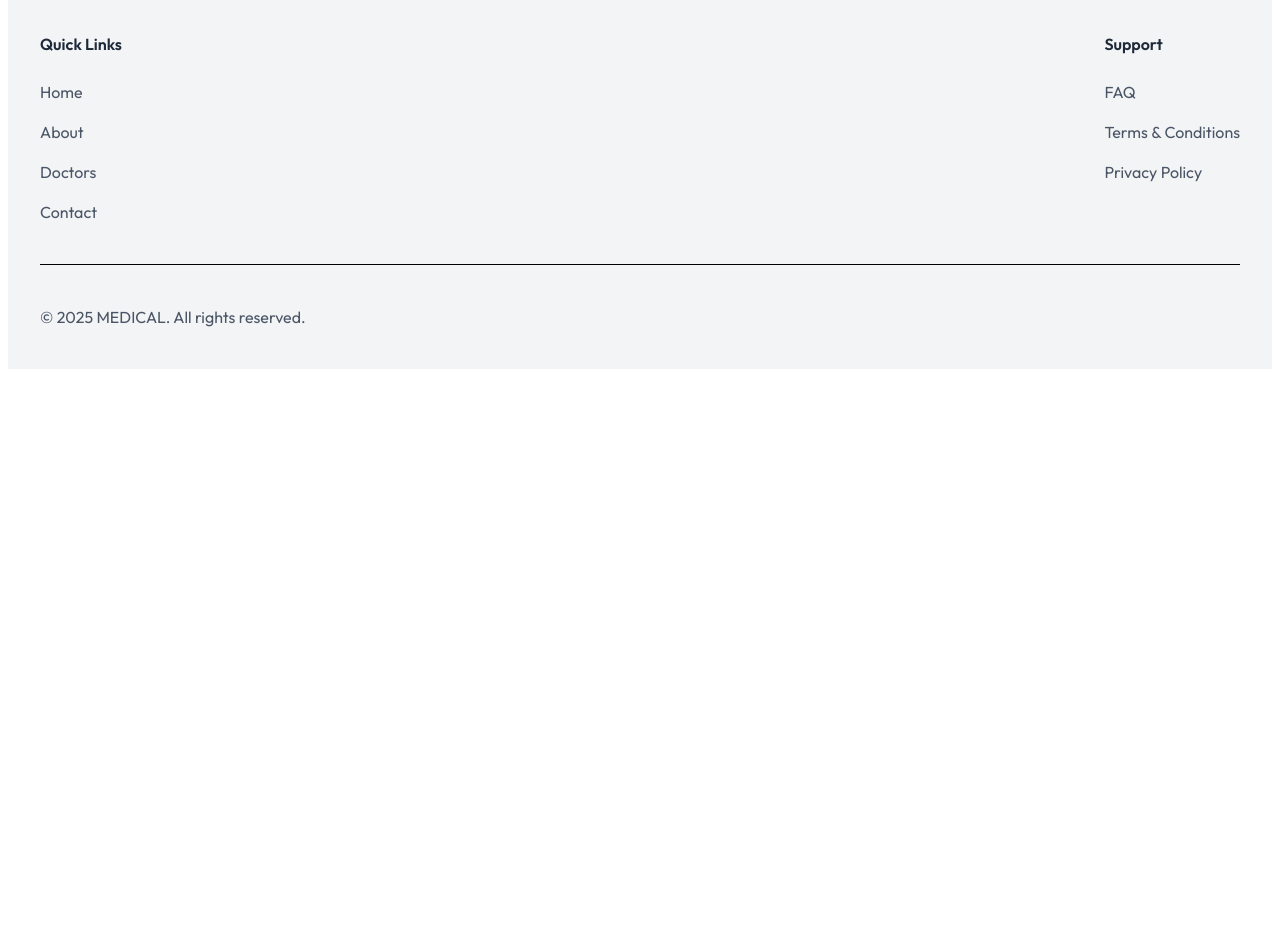
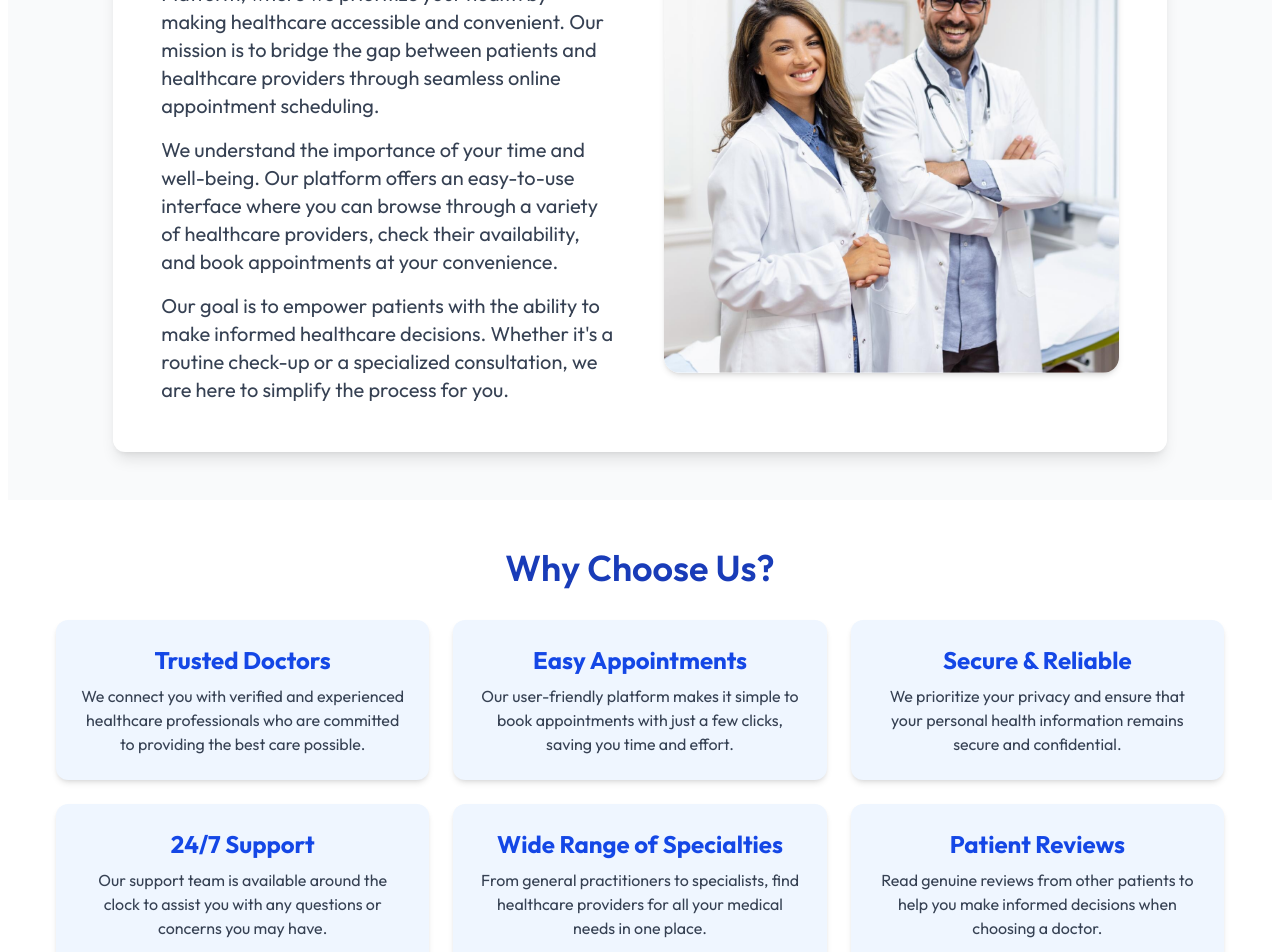
Before and after one commit to vanshxgupta/Doctor-Appointment-Booking-Website, a React (Vite) app in the folder frontend/: page /about in a window 1280 px wide. Shown: the part 320-1272 px from the top of the page. Before the commit the page ends 800 px from the top, so only its background shows below. Built offline with nearby package versions, Linux system fonts and the light colour scheme; a web font is replaced by a local one.

Commit message:
Add About page with sections for company overview and reasons to choose us

```diff
--- a/frontend/src/pages/About.jsx
+++ b/frontend/src/pages/About.jsx
@@ -1,14 +1,139 @@
-import React from 'react'
-import Navbar from '../components/Navbar'
-import Footer from '../components/Footer'
+import React from 'react';
+import Navbar from '../components/Navbar';
+import Footer from '../components/Footer';
+import { assets } from '../assets/assets_frontend/assets';
+
+const AboutSection = () => {
+  return (
+    <div className="py-12 bg-gray-50">
+      <div className="w-11/12 lg:w-10/12 mx-auto p-6 md:p-12 grid grid-cols-1 md:grid-cols-2 gap-12 shadow-lg rounded-xl bg-white">
+        {/* Text Section */}
+        <div className="flex flex-col justify-center">
+          <h1 className="text-4xl md:text-5xl font-extrabold text-blue-800 mb-6">
+            About Us
+          </h1>
+          <p className="text-lg md:text-xl text-gray-700 mb-4">
+            Welcome to our Doctor Appointment Booking Platform, where we
+            prioritize your health by making healthcare accessible and
+            convenient. Our mission is to bridge the gap between patients and
+            healthcare providers through seamless online appointment scheduling.
+          </p>
+          <p className="text-lg md:text-xl text-gray-700 mb-4">
+            We understand the importance of your time and well-being. Our
+            platform offers an easy-to-use interface where you can browse
+            through a variety of healthcare providers, check their availability,
+            and book appointments at your convenience.
+          </p>
+          <p className="text-lg md:text-xl text-gray-700">
+            Our goal is to empower patients with the ability to make informed
+            healthcare decisions. Whether it's a routine check-up or a
+            specialized consultation, we are here to simplify the process for
+            you.
+          </p>
+        </div>
+
+        {/* Image Section */}
+        <div className="flex items-center justify-center">
+          <img
+            src={assets.about_image}
+            alt="Healthcare Illustration"
+            className="w-full h-auto max-w-md md:max-w-lg rounded-2xl shadow-md"
+          />
+        </div>
+      </div>
+    </div>
+  );
+};
+
+const WhyChooseUs = () => {
+  return (
+    <div className="py-12 bg-white">
+      <div className="max-w-7xl mx-auto px-6 md:px-12 text-center">
+        <h2 className="text-3xl md:text-4xl font-semibold text-blue-800 mb-8">
+          Why Choose Us?
+        </h2>
+        <div className="grid grid-cols-1 sm:grid-cols-2 lg:grid-cols-3 gap-6">
+          {/* Card 1 */}
+          <div className="bg-blue-50 p-6 rounded-xl shadow-md hover:shadow-lg transition-shadow duration-300">
+            <h3 className="font-bold text-xl md:text-2xl text-blue-700 mb-2">
+              Trusted Doctors
+            </h3>
+            <p className="text-gray-700">
+              We connect you with verified and experienced healthcare
+              professionals who are committed to providing the best care
+              possible.
+            </p>
+          </div>
+
+          {/* Card 2 */}
+          <div className="bg-blue-50 p-6 rounded-xl shadow-md hover:shadow-lg transition-shadow duration-300">
+            <h3 className="font-bold text-xl md:text-2xl text-blue-700 mb-2">
+              Easy Appointments
+            </h3>
+            <p className="text-gray-700">
+              Our user-friendly platform makes it simple to book appointments
+              with just a few clicks, saving you time and effort.
+            </p>
+          </div>
+
+          {/* Card 3 */}
+          <div className="bg-blue-50 p-6 rounded-xl shadow-md hover:shadow-lg transition-shadow duration-300">
+            <h3 className="font-bold text-xl md:text-2xl text-blue-700 mb-2">
+              Secure & Reliable
+            </h3>
+            <p className="text-gray-700">
+              We prioritize your privacy and ensure that your personal health
+              information remains secure and confidential.
+            </p>
+          </div>
+
+          {/* Card 4 */}
+          <div className="bg-blue-50 p-6 rounded-xl shadow-md hover:shadow-lg transition-shadow duration-300">
+            <h3 className="font-bold text-xl md:text-2xl text-blue-700 mb-2">
+              24/7 Support
+            </h3>
+            <p className="text-gray-700">
+              Our support team is available around the clock to assist you with
+              any questions or concerns you may have.
+            </p>
+          </div>
+
+          {/* Card 5 */}
+          <div className="bg-blue-50 p-6 rounded-xl shadow-md hover:shadow-lg transition-shadow duration-300">
+            <h3 className="font-bold text-xl md:text-2xl text-blue-700 mb-2">
+              Wide Range of Specialties
+            </h3>
+            <p className="text-gray-700">
+              From general practitioners to specialists, find healthcare
+              providers for all your medical needs in one place.
+            </p>
+          </div>
+
+          {/* Card 6 */}
+          <div className="bg-blue-50 p-6 rounded-xl shadow-md hover:shadow-lg transition-shadow duration-300">
+            <h3 className="font-bold text-xl md:text-2xl text-blue-700 mb-2">
+              Patient Reviews
+            </h3>
+            <p className="text-gray-700">
+              Read genuine reviews from other patients to help you make informed
+              decisions when choosing a doctor.
+            </p>
+          </div>
+        </div>
+      </div>
+    </div>
+  );
+};
 
 const About = () => {
   return (
     <>
-    <Navbar/>
-    <Footer/>
+      <Navbar />
+      <AboutSection />
+      <WhyChooseUs />
+      <Footer />
     </>
-  )
-}
+  );
+};
 
-export default About
+export default About;
```
